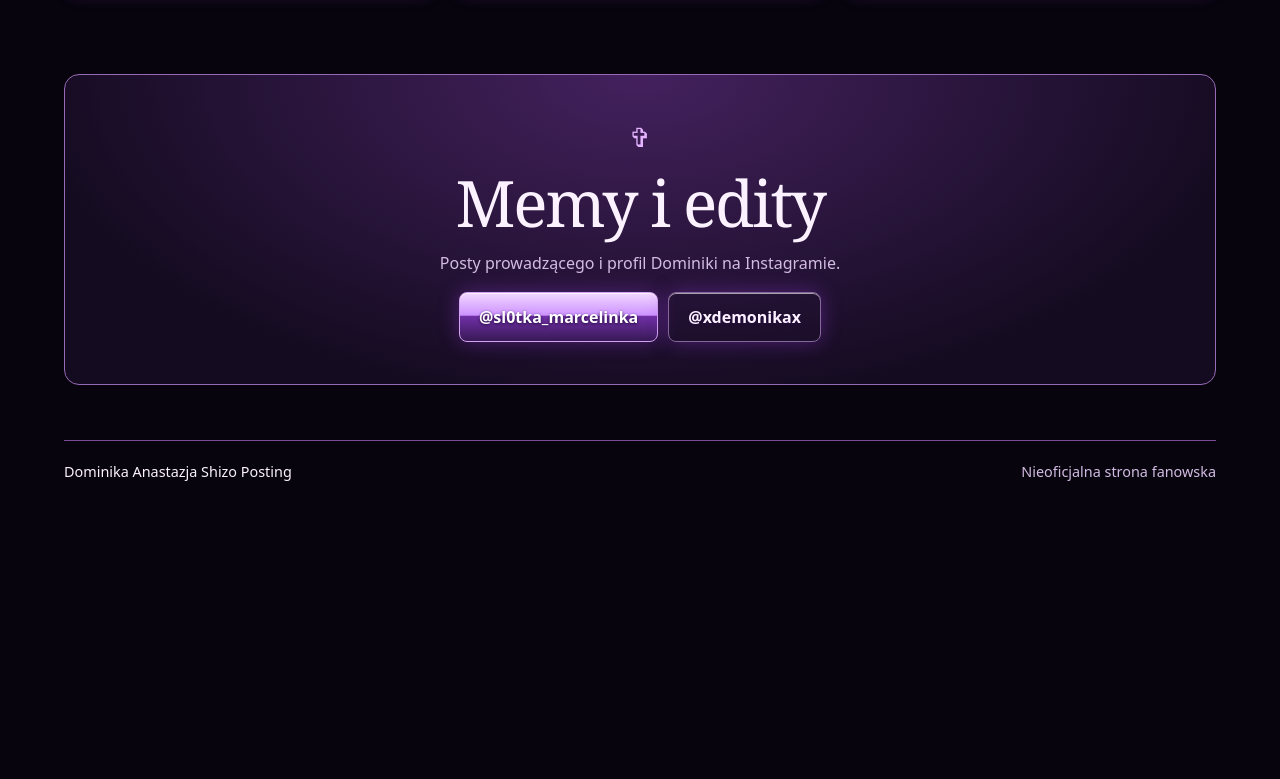
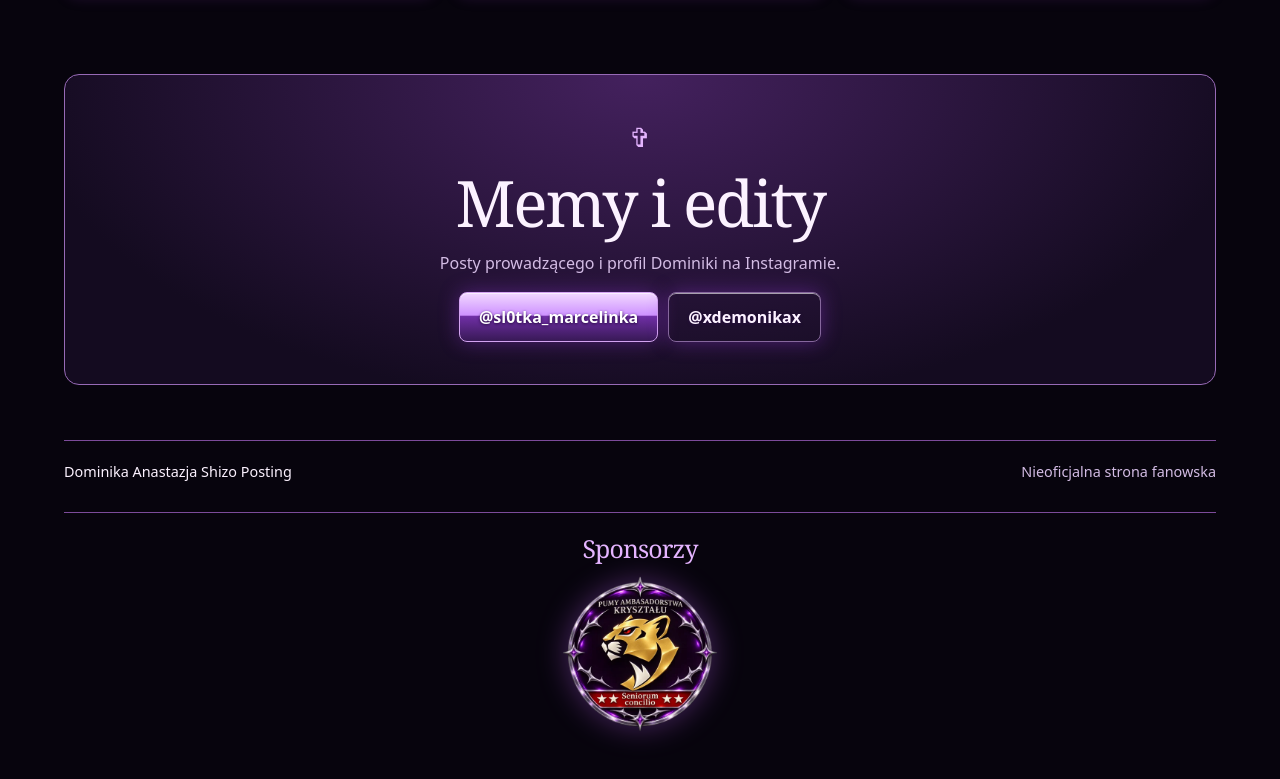
Before and after one commit to PlatynowyMarson/dominika-anastazja-modlitewnik, a plain HTML site: page index.html in a window 1280 px wide. Shown: the part 2487-3266 px from the top of the page. Before the commit the page ends 2999 px from the top, so only its background shows below. Drawn offline with Linux system fonts and the light colour scheme.

Commit message:
Dodaj herb Pum w sekcji Sponsorzy

```diff
--- a/index.html
+++ b/index.html
@@ -15,6 +15,9 @@
       .hero > .hero-motion { display:none; }
       .hero > .hero-poster { display:block; }
     }
+      .sponsors { width:min(1152px,calc(100% - 32px)); margin:0 auto 32px; padding:22px 16px 27px; border-top:1px solid var(--line); text-align:center; }
+    .sponsors h2 { margin-bottom:14px; font-size:1.55rem; color:var(--violet); }
+    .sponsors img { display:block; width:min(156px,55vw); height:auto; margin:0 auto; filter:drop-shadow(0 0 15px #a050cc70); }
   </style>
 </head>
 <body>
@@ -68,6 +71,10 @@
     </section>
   </main>
   <footer>Dominika Anastazja Shizo Posting <span>Nieoficjalna strona fanowska</span></footer>
+  <section class="sponsors" aria-labelledby="sponsor-title">
+    <h2 id="sponsor-title">Sponsorzy</h2>
+    <img src="sponsor-pumy.webp" alt="Herb Pum Ambasadorstwa Kryształu" width="420" height="420" loading="lazy">
+  </section>
   <dialog aria-label="Podgląd zdjęcia">
     <button class="close" aria-label="Zamknij zdjęcie" autofocus>×</button>
     <figure><img alt=""><figcaption></figcaption></figure>
```
Also changed, not shown: sponsor-pumy.webp (added).
